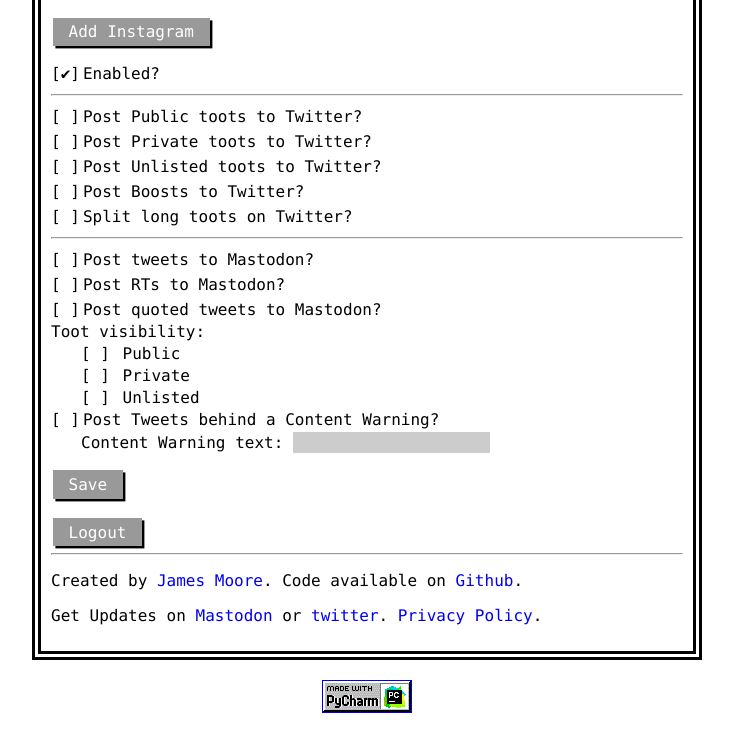
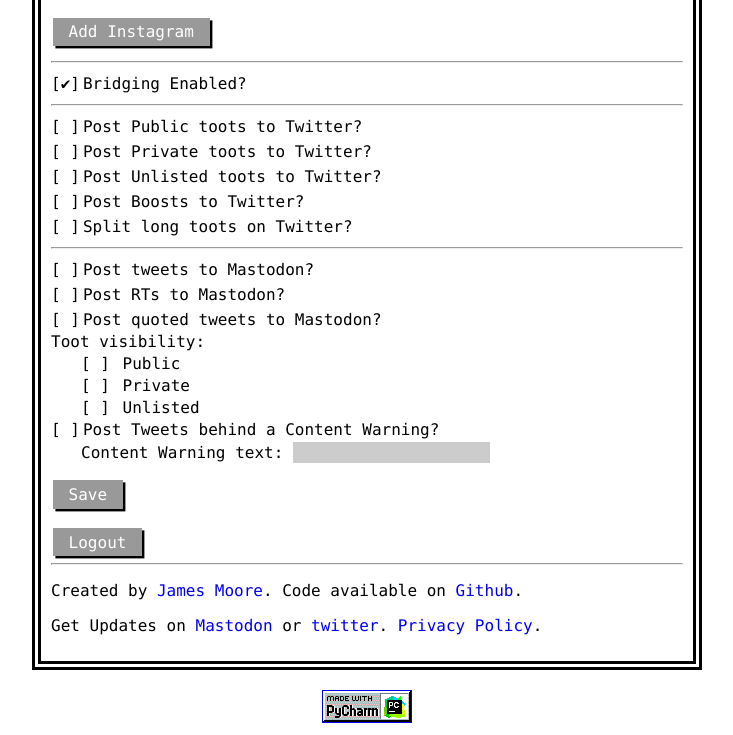
Before and after one commit to FedStoa/moa, a Flask app: template templates/index.html.j2 in a window 1280 px wide. Shown: the part 224-959 px from the top of the page, without its empty margins (273-1006 px from the left). Before the commit the page ends 937 px from the top, so only its background shows below. Run offline with Flask 2, Linux system fonts and the light colour scheme; the template is opened without the code that fills it: values that come from a table or form of the project are taken from there, others are empty; the visitor is signed in with stand-in values (Sample User, id 1); parts of the project's set-up code (start-up, migrations or seed data) failed here and were passed over.

Commit message:
UI tweak

```diff
--- a/moa/forms.py
+++ b/moa/forms.py
@@ -4,7 +4,7 @@ from wtforms.validators import DataRequired, Email, Length
 
 
 class SettingsForm(FlaskForm):
-    enabled = BooleanField('Enabled?')
+    enabled = BooleanField('Bridging Enabled?')
 
     post_to_twitter = BooleanField('Post Public toots to Twitter?')
     post_private_to_twitter = BooleanField('Post Private toots to Twitter?')
--- a/templates/index.html.j2
+++ b/templates/index.html.j2
@@ -43,6 +43,7 @@
 
         <form method="POST" action="{{ url_for('options') }}">
             <ul>
+                <hr>
                 <li>{{ form.enabled(checked=enabled) }}{{ form.enabled.label }}</li>
                 <hr>
                 <li>{{ form.post_to_twitter }}{{ form.post_to_twitter.label }}</li>
```
